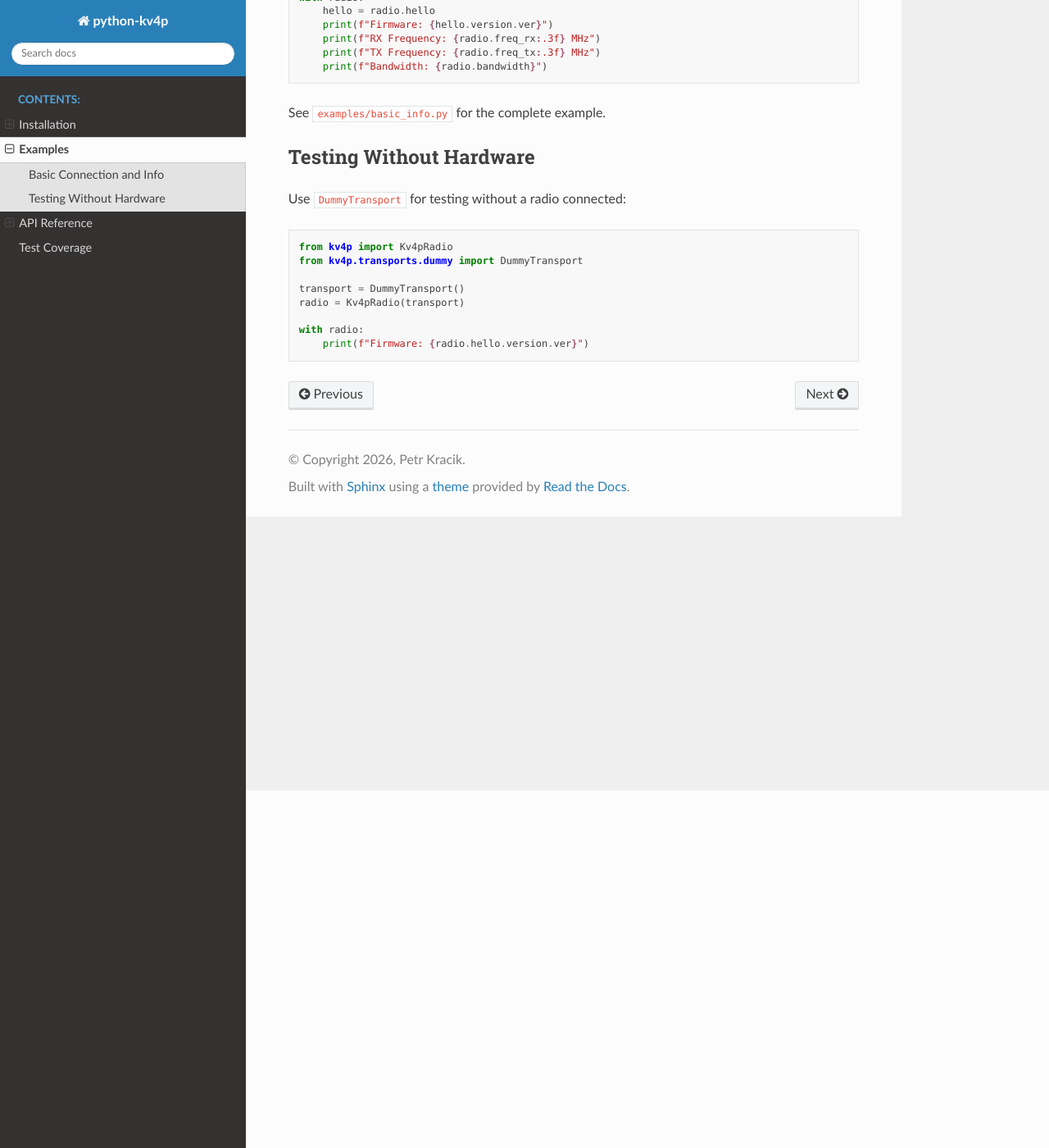
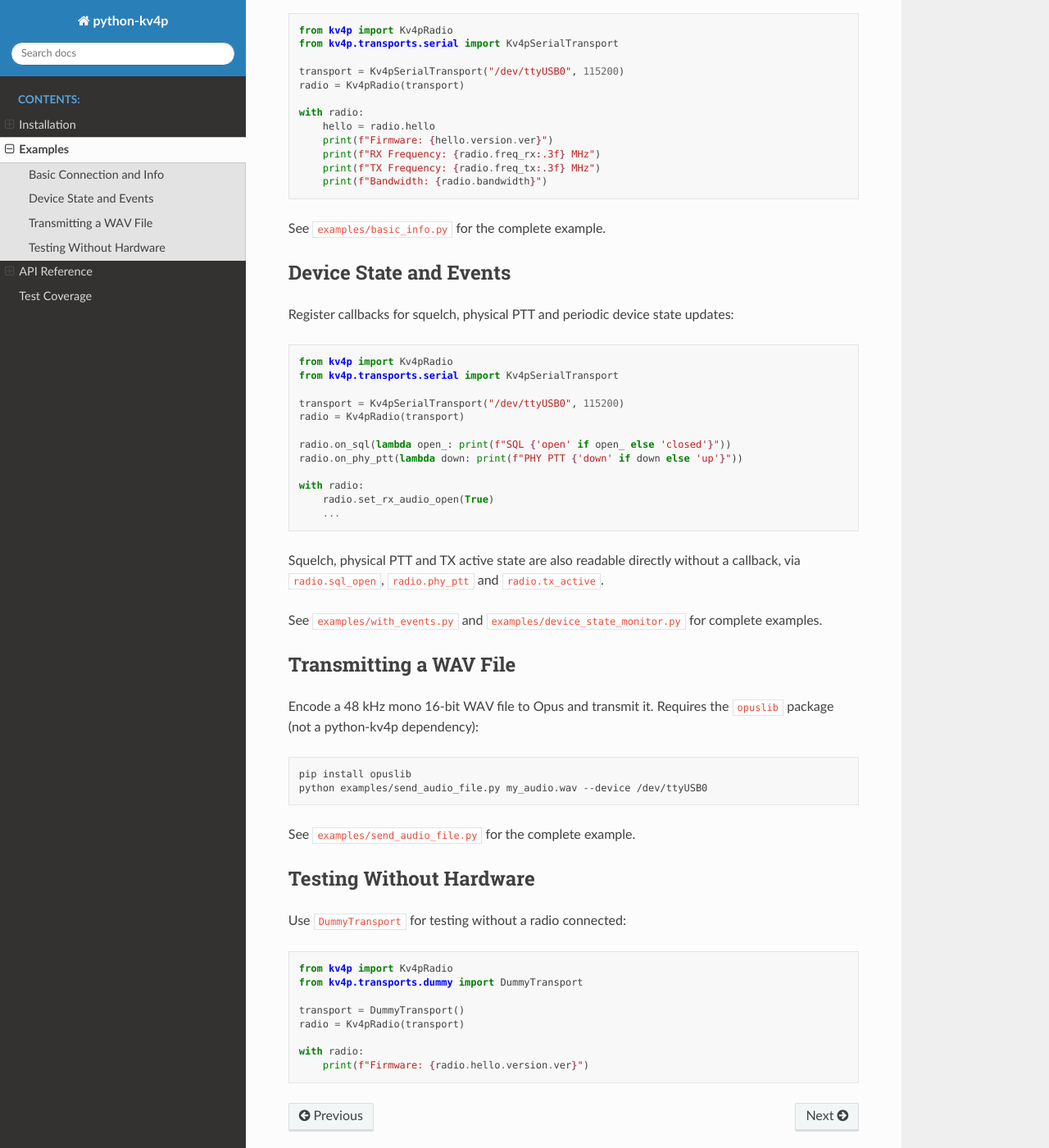
Before and after one commit to petrkr/python-kv4p, a Sphinx documentation site: the page built from docs/source/examples.rst, in a window 1280 px wide and 1400 px high, scrolled down 436 px. Shown: the whole window at 82% size. Built offline with Sphinx 7.4.7 and the Read the Docs theme 3.1.0, drawn with Linux system fonts in a browser that asks for light colours; some of the changed text lies outside the part shown.

```diff
--- a/docs/source/examples.rst
+++ b/docs/source/examples.rst
@@ -1,5 +1,12 @@
 Examples
 ========
+
+All scripts under ``examples/`` accept a ``--device`` argument for the
+serial port, defaulting to ``/dev/ttyUSB0``:
+
+.. code-block:: sh
+
+    python examples/basic_info.py --device /dev/ttyUSB5
 
 Basic Connection and Info
 --------------------------
@@ -23,6 +30,45 @@ Connect to a radio on serial port and display firmware version and current setti
 
 See ``examples/basic_info.py`` for the complete example.
 
+Device State and Events
+------------------------
+
+Register callbacks for squelch, physical PTT and periodic device state updates:
+
+.. code-block:: python
+
+    from kv4p import Kv4pRadio
+    from kv4p.transports.serial import Kv4pSerialTransport
+
+    transport = Kv4pSerialTransport("/dev/ttyUSB0", 115200)
+    radio = Kv4pRadio(transport)
+
+    radio.on_sql(lambda open_: print(f"SQL {'open' if open_ else 'closed'}"))
+    radio.on_phy_ptt(lambda down: print(f"PHY PTT {'down' if down else 'up'}"))
+
+    with radio:
+        radio.set_rx_audio_open(True)
+        ...
+
+Squelch, physical PTT and TX active state are also readable directly without
+a callback, via ``radio.sql_open``, ``radio.phy_ptt`` and ``radio.tx_active``.
+
+See ``examples/with_events.py`` and ``examples/device_state_monitor.py`` for
+complete examples.
+
+Transmitting a WAV File
+-------------------------
+
+Encode a 48 kHz mono 16-bit WAV file to Opus and transmit it. Requires the
+``opuslib`` package (not a python-kv4p dependency):
+
+.. code-block:: sh
+
+    pip install opuslib
+    python examples/send_audio_file.py my_audio.wav --device /dev/ttyUSB0
+
+See ``examples/send_audio_file.py`` for the complete example.
+
 Testing Without Hardware
 --------------------------
 
```
Also changed, not shown: README.rst (+12 -8 lines), docs/source/api/protocol.rst (+0 -7 lines).
